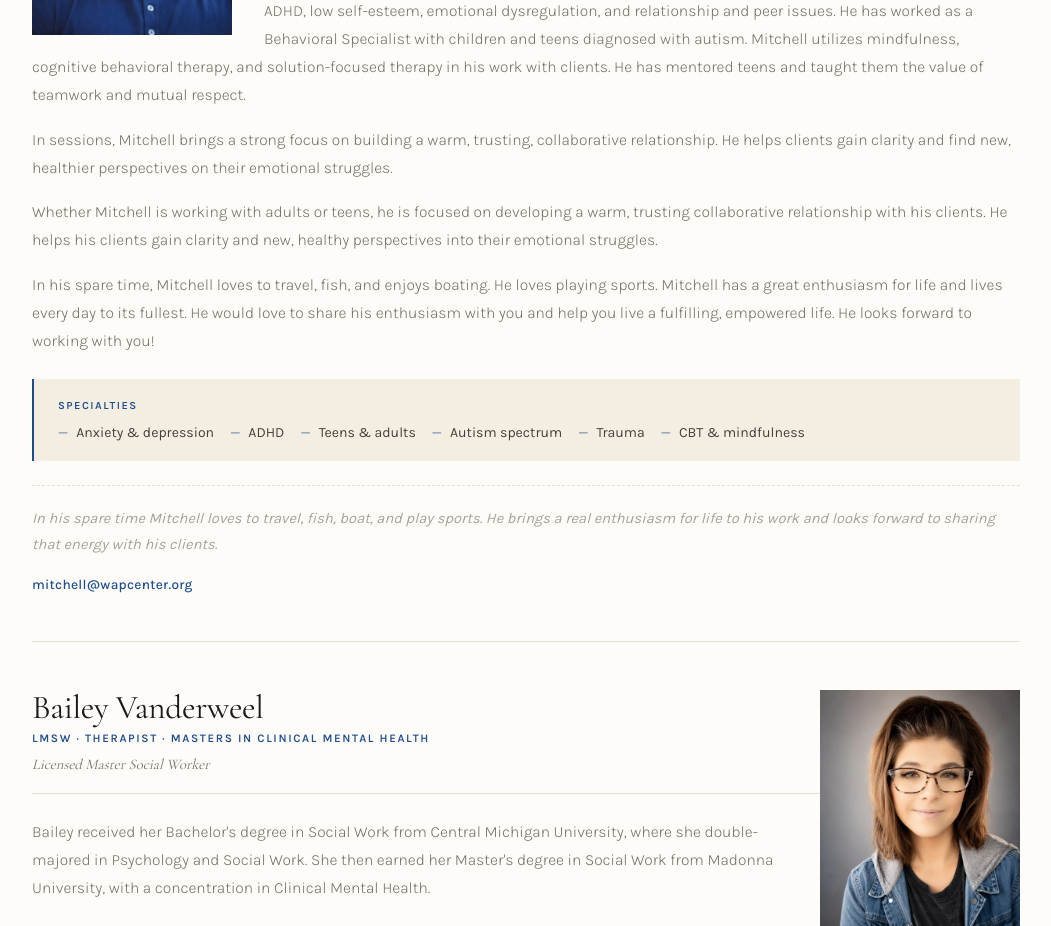
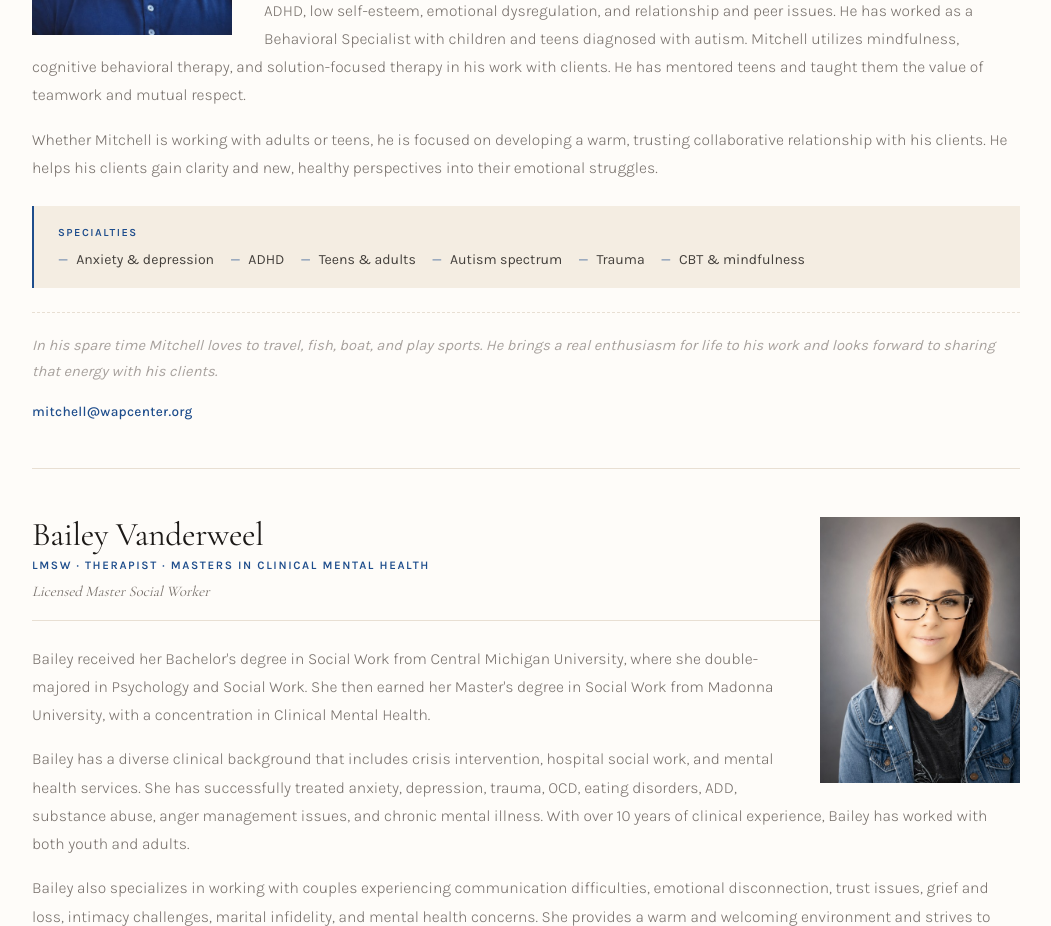
Before and after one commit to jokessenich/Clients-BrightonTherapy, a Next.js app: page /staff in a window 1280 px wide. Shown: the part 3860-4786 px from the top of the page, without its empty margins (114-1165 px from the left). Built offline with nearby package versions, Linux system fonts and the light colour scheme.

Commit message:
bio update

```diff
--- a/app/staff/page.tsx
+++ b/app/staff/page.tsx
@@ -90,9 +90,7 @@ const TEAM: TeamMember[] = [
     bio: [
       "Mitchell earned his Bachelor's in Psychology from Grand Valley State University and his Masters in Clinical Mental Health Counseling. He's also a Certified Life Coach.",
       "Mitchell has expertise working with teens, adults, and children experiencing anxiety, depression, trauma, ADHD, low self-esteem, emotional dysregulation, and relationship and peer issues. He has worked as a Behavioral Specialist with children and teens diagnosed with autism. Mitchell utilizes mindfulness, cognitive behavioral therapy, and solution-focused therapy in his work with clients. He has mentored teens and taught them the value of teamwork and mutual respect.",
-      "In sessions, Mitchell brings a strong focus on building a warm, trusting, collaborative relationship. He helps clients gain clarity and find new, healthier perspectives on their emotional struggles.",
       "Whether Mitchell is working with adults or teens, he is focused on developing a warm, trusting collaborative relationship with his clients. He helps his clients gain clarity and new, healthy perspectives into their emotional struggles.",
-      "In his spare time, Mitchell loves to travel, fish, and enjoys boating. He loves playing sports. Mitchell has a great enthusiasm for life and lives every day to its fullest. He would love to share his enthusiasm with you and help you live a fulfilling, empowered life. He looks forward to working with you!"
     ],
     specialties: ['Anxiety & depression', 'ADHD', 'Teens & adults', 'Autism spectrum', 'Trauma', 'CBT & mindfulness'],
     personal: 'In his spare time Mitchell loves to travel, fish, boat, and play sports. He brings a real enthusiasm for life to his work and looks forward to sharing that energy with his clients.',
```
